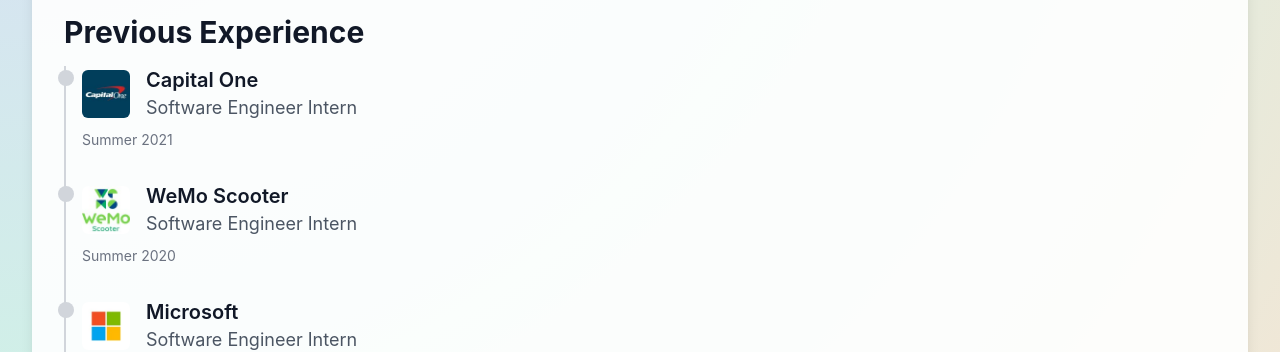
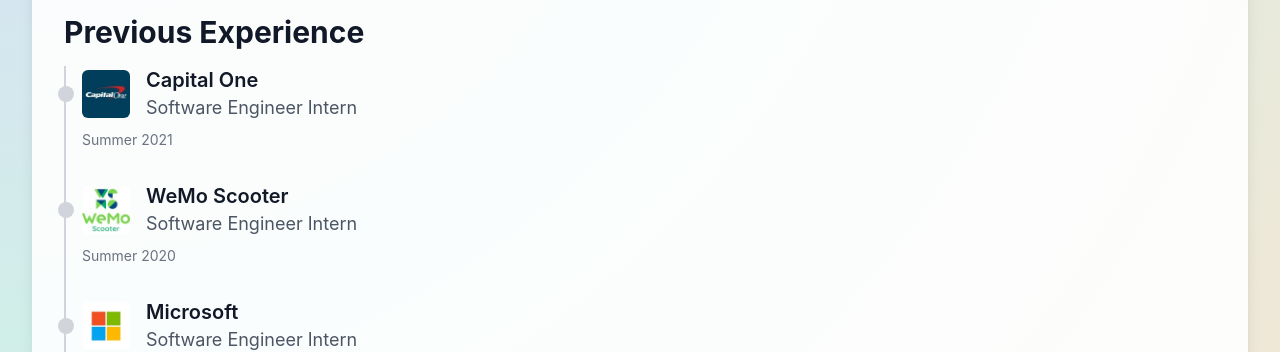
Before and after one commit to austinhuarng/personalsite-v2, a React (Create React App) app: page /#/ in a window 1280 px wide. Shown: the part 450-802 px from the top of the page. Built offline with nearby package versions, Linux system fonts and the light colour scheme.

Commit message:
bring timeline dots down

```diff
--- a/src/components/Portfolio.js
+++ b/src/components/Portfolio.js
@@ -43,7 +43,7 @@ const Portfolio = () => {
               <div className="relative border-l-2 border-gray-300 pl-4">
                 {prev_experiences.map((exp, index) => (
                   <div key={index} className="mb-8 relative">
-                    <div className="absolute -left-6 mt-1 w-4 h-4 rounded-full bg-gray-300"></div>
+                    <div className="absolute -left-6 mt-5 w-4 h-4 rounded-full bg-gray-300"></div>
                     <div className="flex items-center mb-2">
                       <img src={exp.logo} alt={`${exp.company} logo`} className="mr-4 w-12 h-12 rounded-md" />
                       <div>
```
